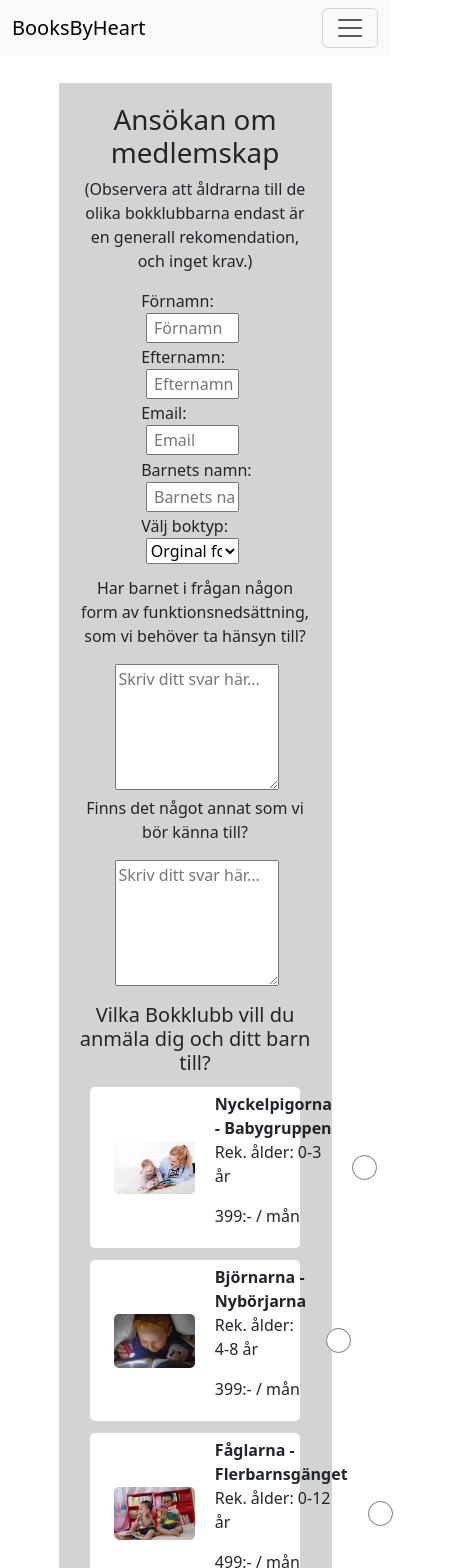
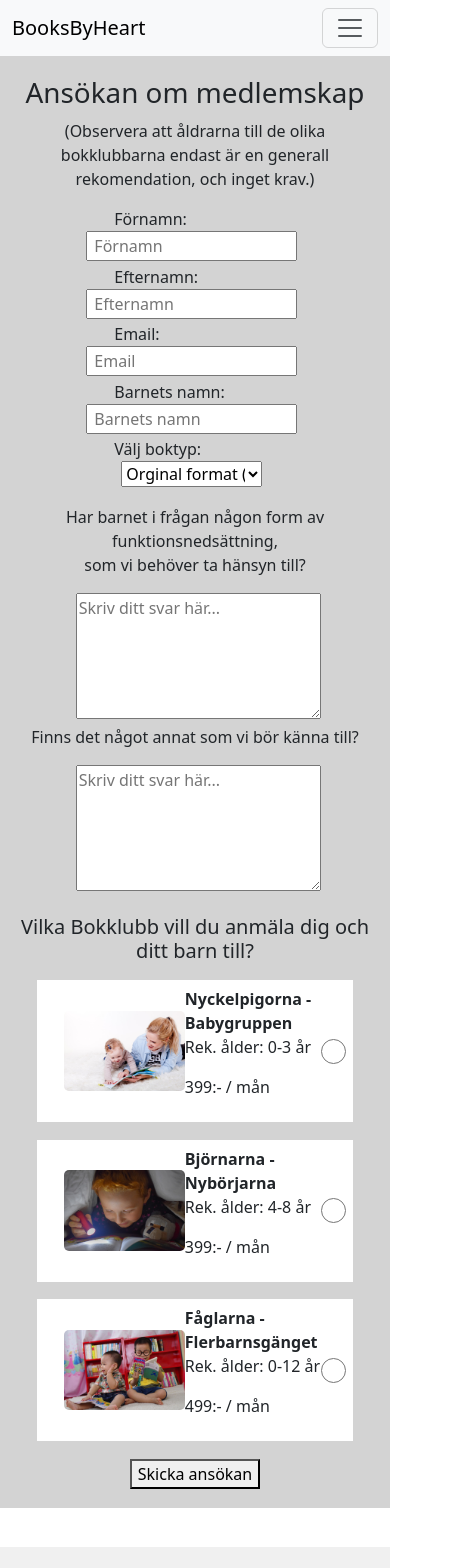
Before and after one commit to natta1995/Webbshop-BooksByHeart, a React (Create React App) app: page /Webbshop-BooksByHeart/bookclub/apply in a window 390 px wide. Shown: the top 1568 px of the page, 465 px wide, since content can reach past the window. Built offline with nearby package versions, Linux system fonts and the light colour scheme.

Commit message:
bookclubapply edit css for mobile screen

```diff
--- a/src/pages/bookclubApply.jsx
+++ b/src/pages/bookclubApply.jsx
@@ -9,6 +9,10 @@ const ApplicationDiv = styled.div `
     margin-top: 7%;
     padding: 5%;
     text-align: center;
+
+    @media (max-width: 768px) {
+    margin: 0%
+  }
 `;
 
 const FormContainer = styled.div`
@@ -37,12 +41,23 @@ const BookClubSection = styled.div `
     background-color: white;
     padding: 2%;
     border-radius: 5px
+
+      @media (max-width: 768px) {
+      display: flex;
+     align-items: flex-start
+
+  }
 `
 
 const RadioButton = styled.input`
     width: 25px;
     height: 25px;
     margin-right: 10px;
+
+      @media (max-width: 768px) {
+        margin-right: 0px;
+
+  }
 `;
 
 
@@ -52,14 +67,34 @@ const BookClubInfo = styled.div`
     justify-content: center;
     margin-left: 20px;
     flex: 1;
+
+      @media (max-width: 768px) {
+        margin-left: 0%;
+        width: 100%
+  }
 `;
 
 const RadioButtonContainer = styled.div`
     display: flex;
     align-items: center;
     margin-left: 10%;
+
+      @media (max-width: 768px) {
+        margin-left: 0%;
+
+  }
 `;
 
+const Input = styled.input `
+    margin-left: 2%;
+    margin-bottom: 1%;
+    width: 40%;
+
+    @media (max-width: 768px) {
+    margin-left: -8%;
+    width: 60%
+  }
+`
     const BookClubApply = () => {
 
             const [selectedOption, setSelectedOption] = useState('');
@@ -86,16 +121,16 @@ const RadioButtonContainer = styled.div`
                 <form>
                     <FormContainer>
                         <Label>Förnamn:
-                        <input type="text" id="name" name="name" placeholder=" Förnamn " style={{marginLeft: "2%", marginBottom:"1%",width: "40%" }}/>
+                        <Input type="text" id="name" name="name" placeholder=" Förnamn " />
                         </Label>
                         <Label>Efternamn:
-                        <input type="text" id="name" name="name" placeholder=" Efternamn " style={{marginLeft: "2%", marginBottom:"1%",width: "40%" }}/>
+                        <Input type="text" id="name" name="name" placeholder=" Efternamn " />
                         </Label>
                         <Label>Email:
-                        <input type="email" id="email" name="email" placeholder=" Email " style={{marginLeft: "2%",marginBottom:"1%", width: "40%" }}/>
+                        <Input type="email" id="email" name="email" placeholder=" Email " />
                         </Label>
                         <Label>Barnets namn:
-                        <input type="text" id="name-kids" name="name-kids" placeholder=" Barnets namn " style={{marginLeft: "2%",marginBottom:"1%", width: "40%" }}/>
+                        <Input type="text" id="name-kids" name="name-kids" placeholder=" Barnets namn " />
                         </Label>
                         <Label> Välj boktyp:
                         <select style={{marginLeft: "2%", width: "40%", marginBottom: "5%"}} value={selectedOption} onChange={handleOptionChange}>
@@ -135,7 +170,6 @@ const RadioButtonContainer = styled.div`
                             name="book-club"
                             value= {club.id}
                             checked={selectedClub === String(club.id)}
-
                             onChange={handleClubChange}
                         />
                         </RadioButtonContainer>
```
